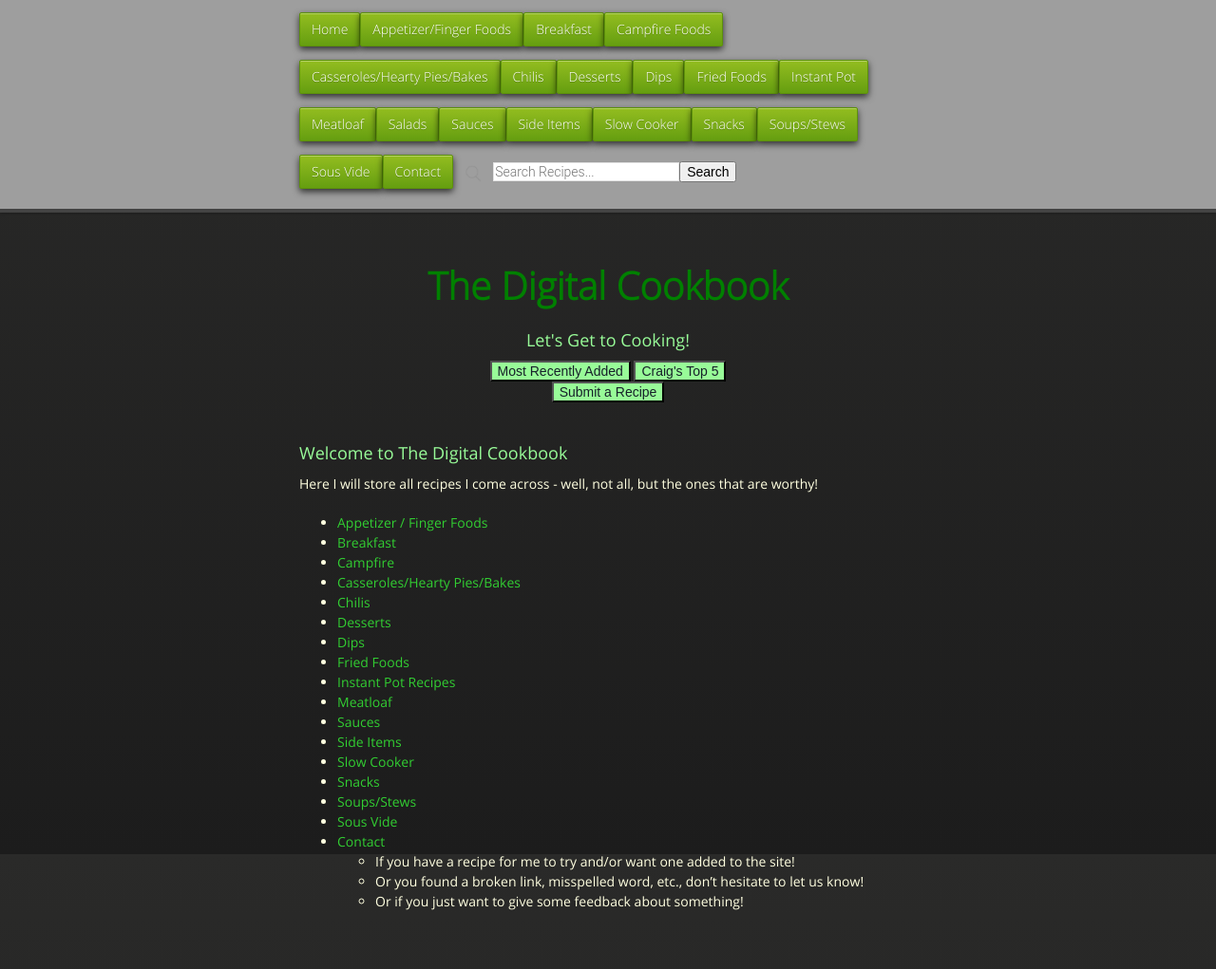
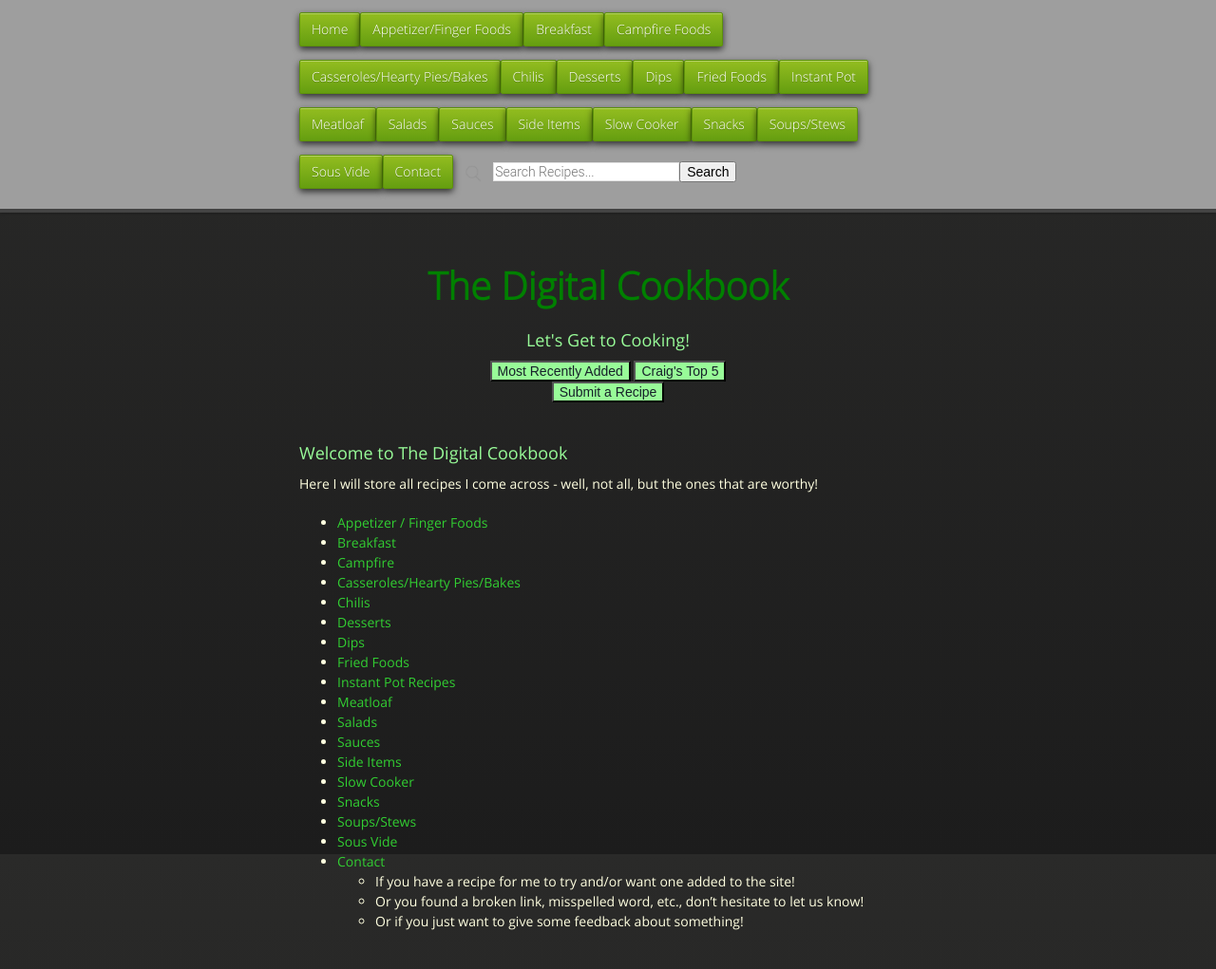
Before and after one commit to cmwillett/TheDigitalCookbook, a Jekyll site: the page built from index.md, in a window 1280 px wide. Shown: the whole page at 95% size. Built offline with Jekyll 4.4.1, drawn with Linux system fonts in a browser that asks for light colours; nearby versions of some CDN libraries; before the commit the page ends 1000 px from its top, so only the background shows below that.

Commit message:
Update index.md

```diff
--- a/index.md
+++ b/index.md
@@ -17,6 +17,7 @@ Here I will store all recipes I come across - well, not all, but the ones that a
 * [Fried Foods]({{site.github.url}}/FriedFoods/index.html)
 * [Instant Pot Recipes]({{site.github.url}}/InstantPot/index.html)
 * [Meatloaf]({{site.github.url}}/Meatloaf/index.html)
+* [Salads]({{site.github.url}}/Salads/index.html)
 * [Sauces]({{site.github.url}}/Sauces/index.html)
 * [Side Items]({{site.github.url}}/SideItems/index.html)
 * [Slow Cooker]({{site.github.url}}/SlowCooker/index.html)
```
